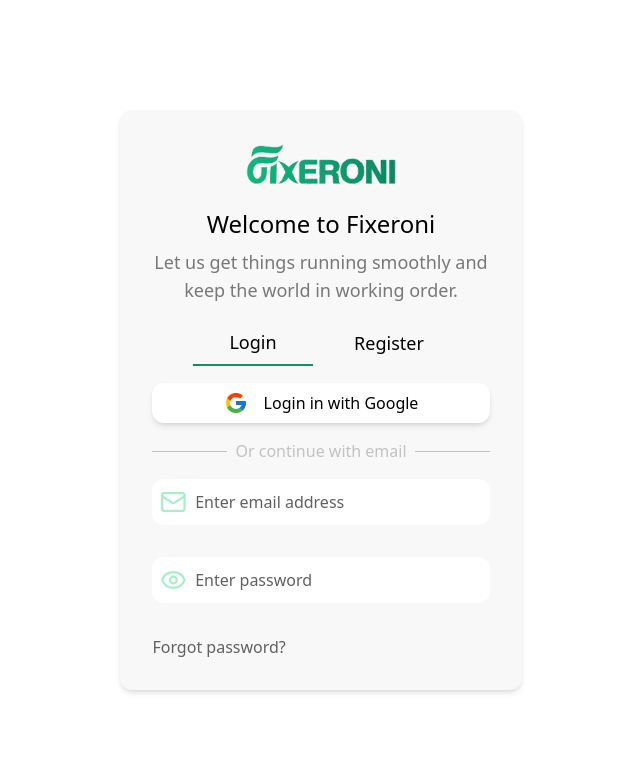
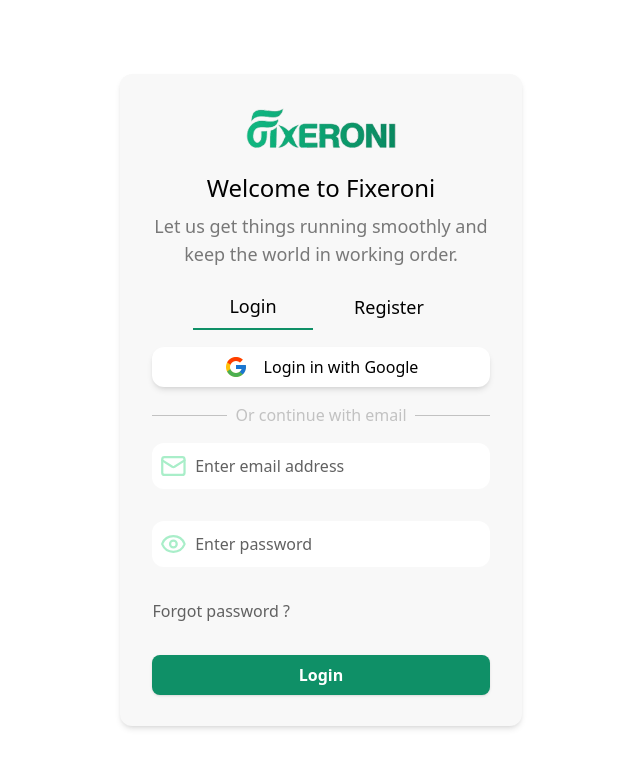
Before and after one commit to Fixeroni/Fixeroni, a React (Vite) app in the folder client/: page /artisan/auth/login in a window 1280 px wide. Shown: the top 768 px of the page, without its empty margins (319-959 px from the left). Built offline with nearby package versions, Linux system fonts and the light colour scheme.

Commit message:
feat: update LoginContent to fix spacing in "Forgot password?" link and add Login button

```diff
--- a/client/src/components/auth/LoginContent.tsx
+++ b/client/src/components/auth/LoginContent.tsx
@@ -37,8 +37,12 @@ function LoginContent() {
         />
 
         <Link className="text-[#616161]" to="/artisan/auth/forgot-password">
-          Forgot password?
+          Forgot password ?
         </Link>
+
+        <button className="font-semibold text-white bg-primary shadow-sm hover:shadow-md transition duration-300 p-2 hover:cursor-pointer rounded-lg" type="submit">
+          Login
+        </button>
       </form>
     </article>
   );
```
